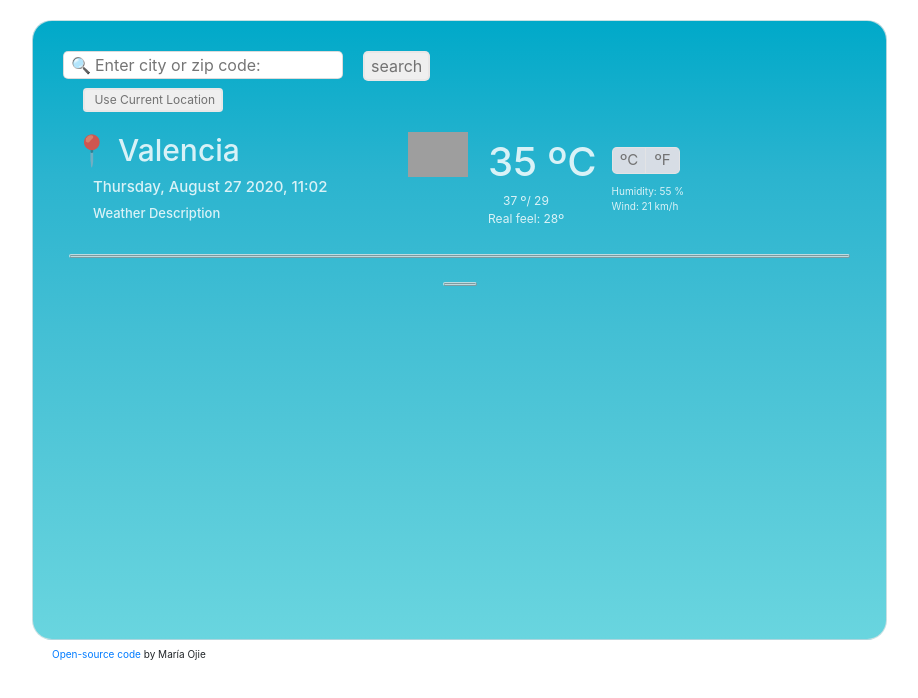
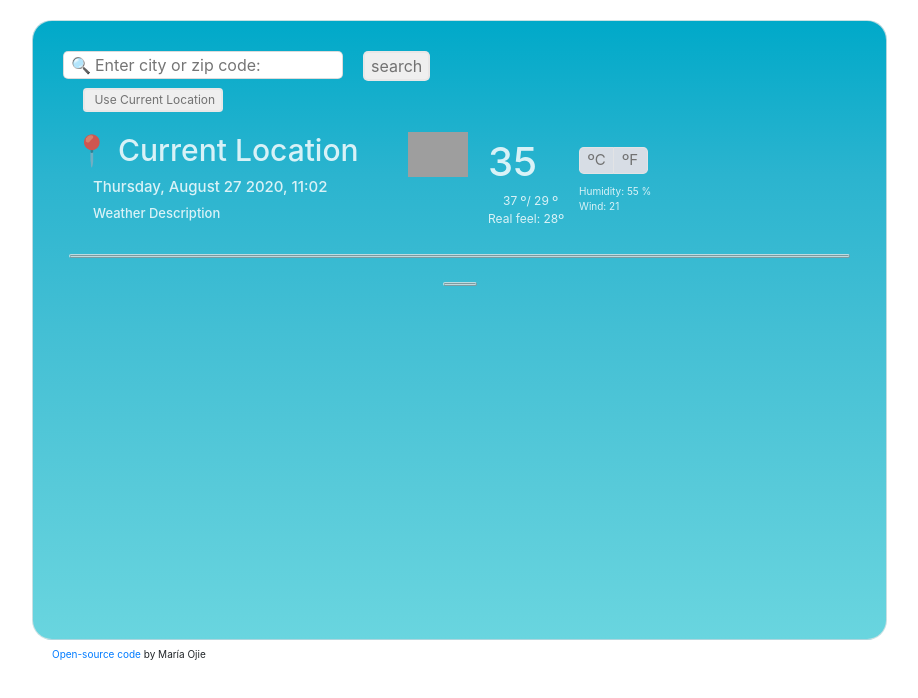
Before and after one commit to maria2140/my-weather-proyect, a website built with Parcel: page index.html in a window 1280 px wide. Shown: the whole page, without its empty margins (58-976 px from the left). Built offline with nearby package versions, Linux system fonts and the light colour scheme; no server answers; grey boxes are pictures that could not be loaded.

```diff
--- a/index.html
+++ b/index.html
@@ -16,7 +16,7 @@
                     <div class="row top">
                             <input
                             class="zip-city"
-                            id= "cityInput"
+                            id= "city-input"
                             type="text"
                             autocomplete="off"
                             placeholder=" 🔍 Enter city or zip code:"
@@ -43,7 +43,7 @@
                 <div class="row second-line">
                     <div class="col-4-place">
                         <h1 class="city" >
-                            📍<span id = "city"> Valencia</span>
+                            📍<span id = "city-name"> Current Location </span>
                         </h1>
                         <p class="date" id="date">
                             Date, Time
@@ -62,10 +62,10 @@
                         </div>
                         <div class="col-4 temp">
                             <p class="temperature" >
-                                <span id="currentTempertature">35 ºC</span>
+                                <span id="currentTemp">35</span>
                             </p>
                             <p class="maxmin">
-                                <span id="maximum"> 37 </span>º/<span id="minimum"> 29 </span>
+                                <span id="maximum"> 37 </span>º/<span id="minimum"> 29 </span>º
                              </p>
                             <p class="real">
                                  Real feel: <span id = "realFeel">28</span>º
@@ -83,7 +83,7 @@
                                      Humidity: <span id = "humidity">55</span> %
                                  </p>
                                  <p class="properties">
-                                     Wind: <span id = "wind">21</span> km/h
+                                     Wind: <span id = "wind">21</span>
                                  </p>
                                  </div>
                     </div>
```
